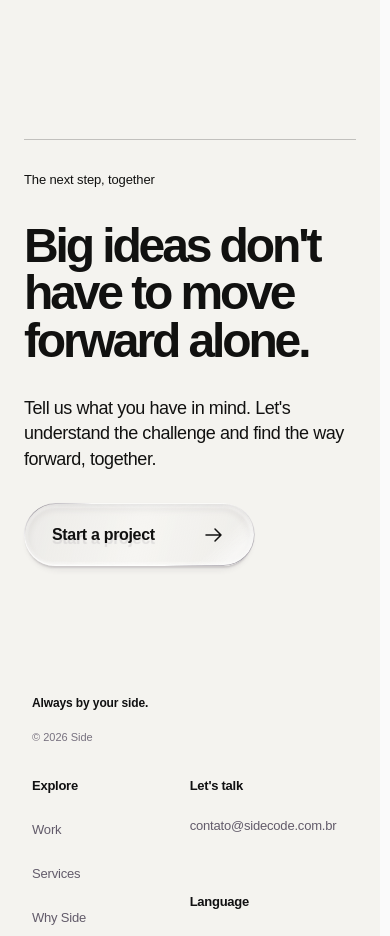
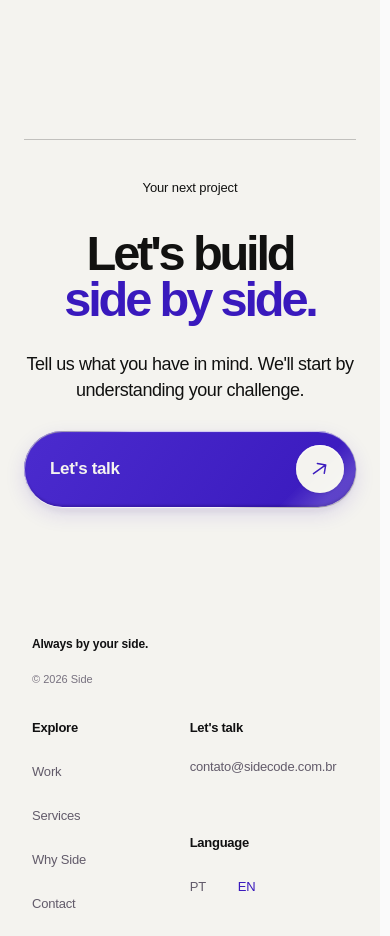
Before and after one commit to side-development/side-landing-page, a Next.js app: page /en/why-side in a window 390 px wide. Shown: the part 3200-4136 px from the top of the page. Built offline with nearby package versions, Linux system fonts and the light colour scheme; no server answers.

Commit message:
feat(why-side): strengthen closing message and primary action

```diff
--- a/src/features/why-side-page/ManifestoChapters.tsx
+++ b/src/features/why-side-page/ManifestoChapters.tsx
@@ -32,15 +32,15 @@ export function ManifestoChapters({ locale }: { locale: ManifestoLocale }) {
       </ol>
     </section>
 
-    <section className={styles.closing} aria-labelledby="manifesto-closing-heading">
+    <section id="manifesto-closing" className={styles.closing} aria-labelledby="manifesto-closing-heading">
       <div className={styles.rule} data-editorial-rule aria-hidden="true" />
       <p className={styles.label} data-editorial-reveal>{copy.closingLabel}</p>
-      <h2 id="manifesto-closing-heading" data-editorial-reveal>{copy.closingTitle}</h2>
+      <h2 id="manifesto-closing-heading" data-editorial-reveal><span>{copy.closingTitle[0]}</span>{" "}<span className={styles.accent}>{copy.closingTitle[1]}</span></h2>
       <div className={styles.closingAction}>
         <p data-editorial-reveal>{copy.closingText}</p>
         <span className={`${glass.wrap} ${styles.contactWrap}`} data-editorial-reveal>
           <Link href={locale === "en" ? "/en/contact" : "/contato"} prefetch={false} className={`${glass.surface} ${glass.interactive} ${styles.contact}`}>
-            <span className={glass.content}>{copy.contact}<Arrow /></span>
+            <span className={glass.content}><span>{copy.contact}</span><span className={styles.contactArrow}><Arrow /></span></span>
           </Link>
           <span className={glass.shadow} aria-hidden="true" />
         </span>
--- a/src/features/why-side-page/manifesto-chapters.module.css
+++ b/src/features/why-side-page/manifesto-chapters.module.css
@@ -26,14 +26,23 @@
 .principle p { padding-top: 9px; font-size: clamp(16px, 1.35vw, 20px); line-height: 1.5; letter-spacing: -.02em; }
 
 
-.closing { position: relative; margin: clamp(120px, 14vw, 220px) var(--manifesto-inset) 0; padding-block: 48px clamp(96px, 12vw, 180px); }
-.closing h2 { max-width: 1300px; margin-top: 48px; font-size: clamp(58px, 7.6vw, 132px); }
-.closingAction { display: flex; justify-content: space-between; align-items: end; gap: 48px; margin-top: 64px; }
-.closingAction > p { max-width: 440px; font-size: 19px; line-height: 1.4; letter-spacing: -.025em; }
-.contactWrap { flex-shrink: 0; }
-.contact { display: flex; align-items: center; justify-content: center; min-width: 220px; min-height: 66px; padding: 18px 28px; color: var(--ink); text-decoration: none; font-size: 16px; font-weight: 600; }
-.contact > span { display: inline-flex; align-items: center; justify-content: space-between; gap: 36px; width: 100%; }
+.closing { position: relative; margin: clamp(120px, 14vw, 220px) var(--manifesto-inset) 0; padding-block: 64px clamp(96px, 10vw, 160px); text-align: center; }
+.closing h2 { max-width: 1400px; margin: 48px auto 0; font-size: clamp(72px, 9.4vw, 156px); line-height: .96; }
+.closing h2 > span { display: block; }
+.closingAction { display: flex; flex-direction: column; align-items: center; gap: 32px; margin-top: 40px; }
+.closingAction > p { max-width: 430px; font-size: 19px; line-height: 1.45; letter-spacing: -.025em; text-wrap: pretty; }
+.contactWrap { flex-shrink: 0; --glass-shadow-spread: 1.2em; }
+.closing .contact { display: flex; align-items: center; justify-content: center; min-width: 296px; min-height: 80px; padding: 12px 14px 12px 30px; color: var(--paper); background: linear-gradient(125deg, #4b2bce, var(--purple)); box-shadow: inset 0 1px 1px #ffffff66, inset 0 -2px 2px #18045540, 0 7px 20px #3919bd20; text-decoration: none; font-size: 18px; font-weight: 600; }
+.closing .contact::before { opacity: .35; }
+.contact > span { display: inline-flex; align-items: center; justify-content: space-between; gap: 36px; width: 100%; text-shadow: none; }
+.contactArrow { display: grid; place-items: center; width: 52px; height: 52px; flex-shrink: 0; border-radius: 50%; background: var(--paper); color: var(--purple); box-shadow: inset 0 1px 2px #fff, 0 1px 2px #16044c26; }
 .contact svg { width: 24px; height: 24px; }
+.contactArrow svg { transform: rotate(-35deg); transition: transform .35s cubic-bezier(.22, 1, .36, 1); }
+
+@media (hover: hover) and (pointer: fine) {
+  .closing .contact:is(:hover, :focus-visible) { box-shadow: inset 0 1px 2px #ffffff66, inset 0 -1px 2px #18045540, 0 10px 26px #3919bd2b; }
+  .contact:is(:hover, :focus-visible) .contactArrow svg { transform: translate(2px, -2px) rotate(-35deg); }
+}
 
 @media (max-width: 1100px) and (min-width: 801px) {
   .nameLayout { grid-template-columns: 1.2fr 1fr; gap: 48px; }
@@ -53,14 +62,19 @@
   .number { grid-column: 1; padding-top: 6px; font-size: 11px; }
   .principle h3 { grid-column: 2; font-size: clamp(36px, 8.8vw, 60px); }
   .principle p { grid-column: 2; max-width: 440px; padding-top: 24px; font-size: 16px; }
-  .closing { margin-top: 96px; padding-top: 32px; padding-bottom: 96px; }
-  .closing h2 { font-size: clamp(48px, 10.8vw, 82px); margin-top: 32px; }
-  .closingAction { flex-direction: column; align-items: start; gap: 32px; margin-top: 32px; }
+  .closing { margin-top: 96px; padding-top: 40px; padding-bottom: 96px; }
+  .closing h2 { font-size: clamp(44px, 12.5vw, 90px); margin-top: 32px; }
+  .closingAction { gap: 28px; margin-top: 28px; }
   .closingAction > p { font-size: 18px; }
-  .contact { min-height: 62px; min-width: 230px; }
+  .contactWrap { width: 100%; max-width: 360px; }
+  .closing .contact { min-height: 76px; min-width: 0; width: 100%; padding: 12px 12px 12px 26px; font-size: 17px; }
+  .contactArrow { width: 48px; height: 48px; }
 }
 @media (max-width: 360px) {
   .principle { column-gap: 12px; }
   .name h2 { font-size: 42px; }
+  .closing h2 { font-size: 40px; }
 }
 @media (max-height: 520px) and (min-width: 801px) { .navBackdrop { height: 68px; } }
+@media (prefers-reduced-motion: reduce) { .contactArrow svg { transition: none; } }
+@media (forced-colors: active) { .closing .contact, .contactArrow { background: ButtonFace; color: ButtonText; box-shadow: none; border: 1px solid ButtonText; } }
--- a/src/features/why-side-page/manifesto-content.ts
+++ b/src/features/why-side-page/manifesto-content.ts
@@ -17,10 +17,10 @@ export const manifestoContent = {
       { action: "Executar", rest: "com intenção.", text: "Decidir com clareza. Conectar cada escolha ao que o projeto precisa e construir com atenção aos detalhes." },
       { action: "Cuidar", rest: "também depois da entrega.", text: "Manter proximidade, comunicação e suporte conforme o escopo do projeto. Acompanhar o que foi construído também faz parte do cuidado." },
     ],
-    closingLabel: "O próximo passo, juntos",
-    closingTitle: "Grandes ideias não precisam caminhar sozinhas.",
-    closingText: "Conte o que você tem em mente. Vamos entender o desafio e construir o caminho ao seu lado.",
-    contact: "Começar projeto",
+    closingLabel: "Seu próximo projeto",
+    closingTitle: ["Vamos construir", "lado a lado."],
+    closingText: "Conte o que você tem em mente. A gente começa entendendo o seu desafio.",
+    contact: "Vamos conversar",
   },
   en: {
     title: "Why Side | Side",
@@ -36,9 +36,9 @@ export const manifestoContent = {
       { action: "Build", rest: "with intention.", text: "Make clear decisions. Connect each choice to what the project needs and build with attention to detail." },
       { action: "Care", rest: "beyond delivery.", text: "Stay close through communication and support within the project scope. Looking after what we build is part of the work." },
     ],
-    closingLabel: "The next step, together",
-    closingTitle: "Big ideas don't have to move forward alone.",
-    closingText: "Tell us what you have in mind. Let's understand the challenge and find the way forward, together.",
-    contact: "Start a project",
+    closingLabel: "Your next project",
+    closingTitle: ["Let's build", "side by side."],
+    closingText: "Tell us what you have in mind. We'll start by understanding your challenge.",
+    contact: "Let's talk",
   },
 } satisfies Record<ManifestoLocale, unknown>;
```
